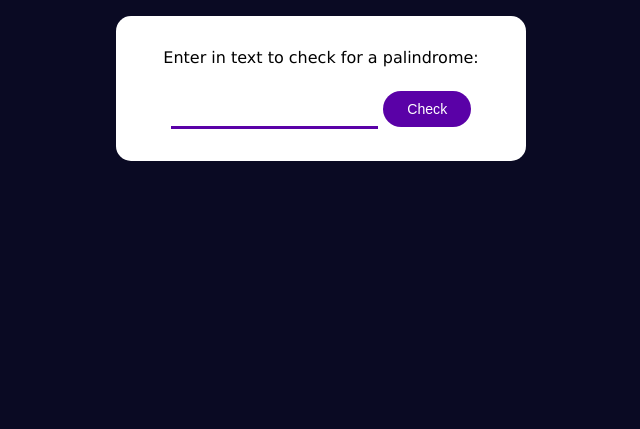
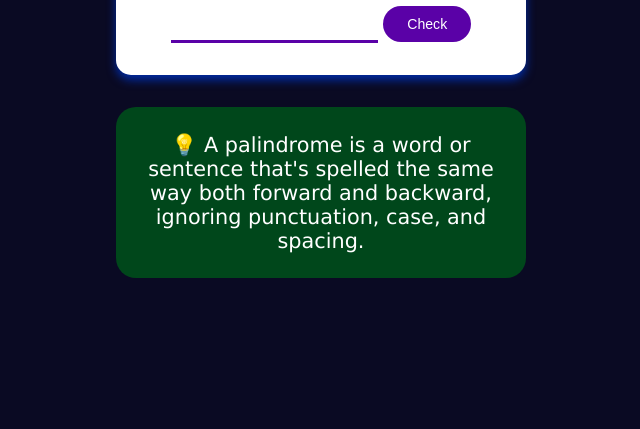
Before and after one commit to Chukason29/palindrome_project, a plain HTML site: page index.html in a window 1280 px wide. Shown: the part 371-800 px from the top of the page, without its empty margins (319-959 px from the left). Drawn offline with Linux system fonts and the light colour scheme.

Commit message:
added palindrome meaning

```diff
--- a/index.html
+++ b/index.html
@@ -22,6 +22,13 @@
             </form>
             <p id="result"></p>
         </div>
+        <div id="palindrome-meaning">
+            <p>
+                💡 A palindrome is a word or sentence that's spelled
+                the same way both forward and backward,
+                ignoring punctuation, case, and spacing.
+            </p>
+        </div>
     </main>
 
 
--- a/styles.css
+++ b/styles.css
@@ -40,6 +40,7 @@ h1{
     width: 80%;
     margin: 2rem auto;
     padding: 2rem;
+    box-shadow: 0px 5px 10px rgb(0,44,167);
 }
 #form-head{
     margin-bottom: 1.5rem;
@@ -53,3 +54,12 @@ h1{
     width: 60%;
     height: 35px;
 }
+#palindrome-meaning{
+    color: #fff;
+    background-color: rgb(0,71,27);
+    width: 80%;
+    margin: auto;
+    font-size: 1.3rem;
+    padding: 1.6rem;
+    border-radius: 20px;
+}
```
